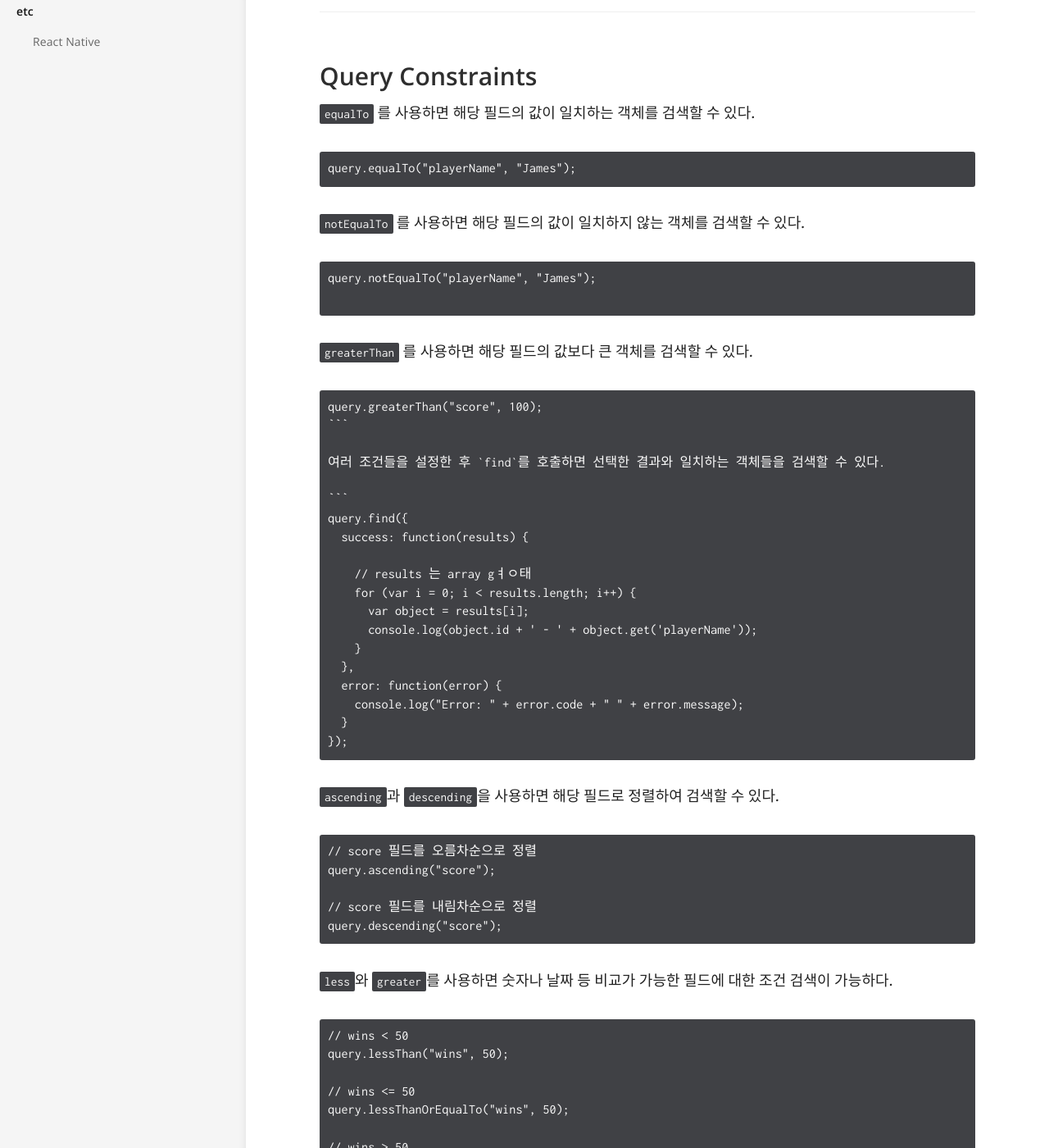
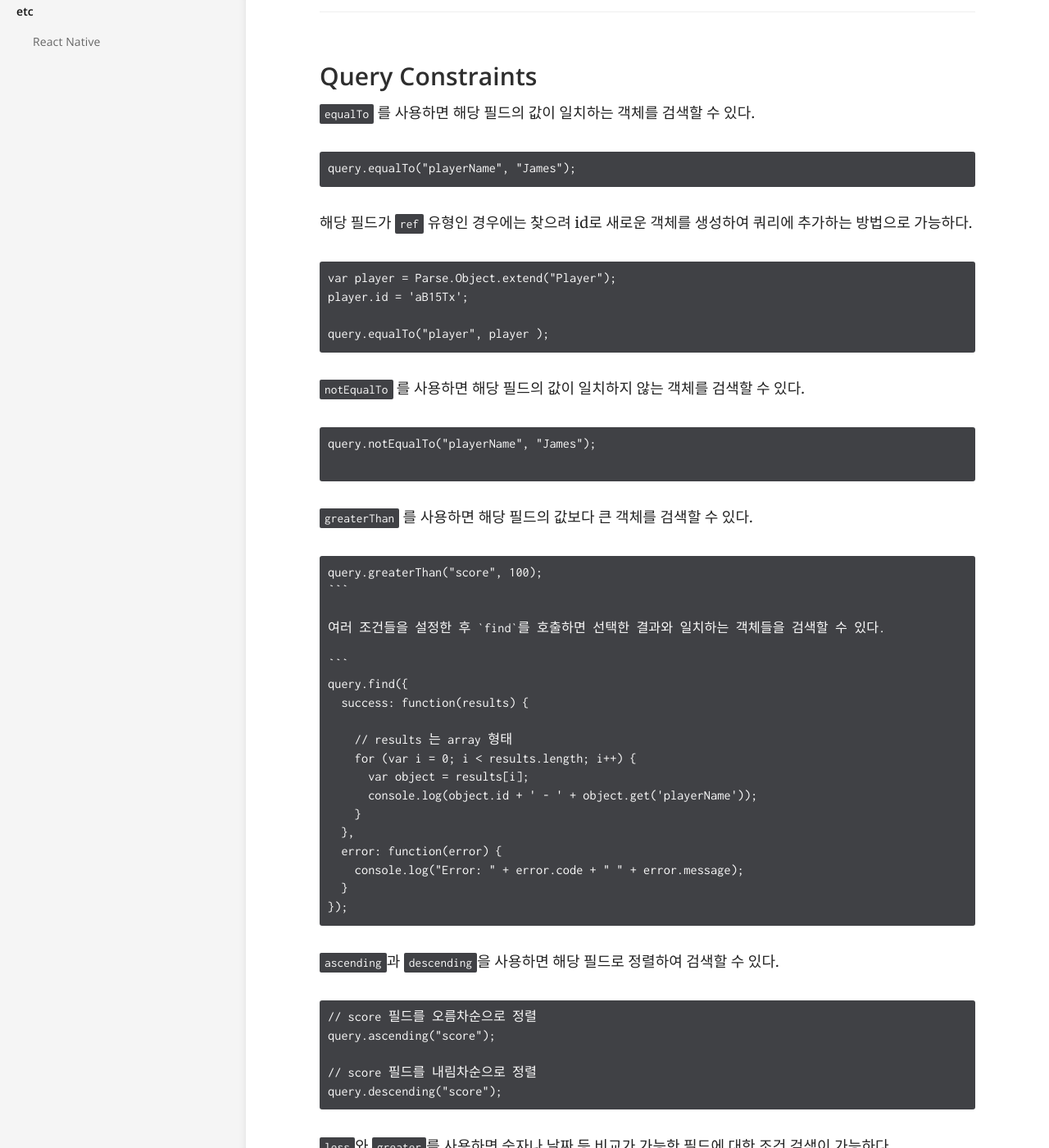
Before and after one commit to S5Platform/s5Platform.github.io, a Jekyll site: the page built from _docs/2.parse/parse_query.md, in a window 1280 px wide and 1400 px high, scrolled down 485 px. Shown: the whole window at 82% size. Built offline with Jekyll 4.4.1, drawn with Linux system fonts in a browser that asks for light colours; some of the changed text lies outside the part shown.

Commit message:
Update doc

````diff
--- a/_docs/2.parse/parse_query.md
+++ b/_docs/2.parse/parse_query.md
@@ -24,6 +24,15 @@ var query = new Parse.Query(Score);
 query.equalTo("playerName", "James");
 ```
 
+해당 필드가 `ref` 유형인 경우에는 찾으려 id로 새로운 객체를 생성하여 쿼리에 추가하는 방법으로 가능하다.
+
+```
+var player = Parse.Object.extend("Player");
+player.id = 'aB15Tx';
+
+query.equalTo("player", player );
+```
+
 `notEqualTo` 를 사용하면 해당 필드의 값이 일치하지 않는 객체를 검색할 수 있다.
 
 ```
@@ -43,7 +52,7 @@ query.greaterThan("score", 100);
 query.find({
   success: function(results) {
 
-    // results 는 array gㅕㅇ태
+    // results 는 array 형태
     for (var i = 0; i < results.length; i++) {
       var object = results[i];
       console.log(object.id + ' - ' + object.get('playerName'));
@@ -101,13 +110,13 @@ query.notContainedIn("name", ["James", "Elly"]);
 
 80점이상인 Player와 20점 이하인 Player를 함께 검색하려면 아래와 같이 할수 있다.
 
+```
 var ranked = new Parse.Query("Player");
 ranked.greaterThan("score", 80);
 
 var disqualifies = new Parse.Query("Player");
 disqualifies.lessThan("score", 20);
 
-```
 var mainQuery = Parse.Query.or(ranked, disqualifies);
 mainQuery.find({
   success: function(results) {
````
Also changed, not shown: _docs/2.parse/parse_dashboard.md (+2 -0 lines).
